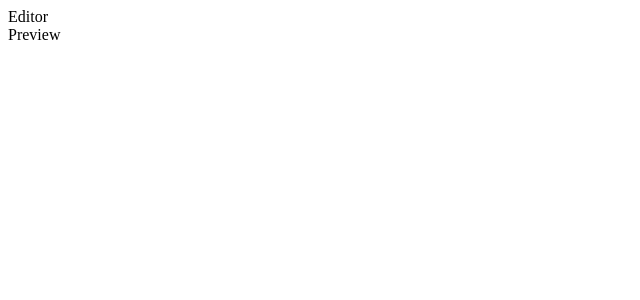
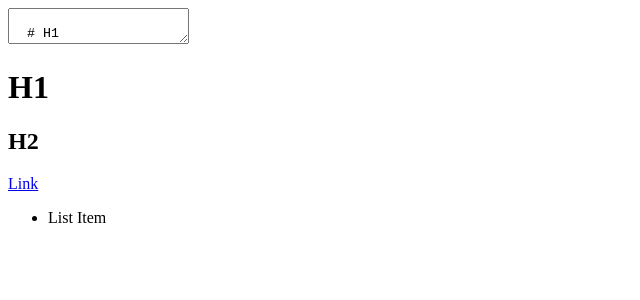
Before and after one commit to hagnerd/markdown-previewer, a React (Create React App) app: page / in a window 1280 px wide. Shown: the top 300 px of the page, without its empty margins (0-640 px from the left). Built offline with nearby package versions, Linux system fonts and the light colour scheme.

Commit message:
Refactor App to use specialty components

```diff
--- a/src/components/Editor/index.js
+++ b/src/components/Editor/index.js
@@ -0,0 +1,2 @@
+import Editor from './Editor';
+export default Editor;
--- a/src/components/Markdown/Markdown.js
+++ b/src/components/Markdown/Markdown.js
@@ -19,6 +19,7 @@ export default class Markdown extends React.Component {
 
   render() {
     const { rawMarkdown } = this.state;
-    return this.props.render({ rawMarkdown });
+    const { handleChange } = this;
+    return this.props.render({ rawMarkdown, handleChange });
   }
 }
--- a/src/components/Preview/index.js
+++ b/src/components/Preview/index.js
@@ -0,0 +1,2 @@
+import Preview from './Preview';
+export default Preview;
--- a/src/screens/App.js
+++ b/src/screens/App.js
@@ -1,15 +1,17 @@
-import React, { Component } from 'react';
+import React, { Component, Fragment } from 'react';
 import Markdown from '../components/Markdown';
+import Editor from '../components/Editor';
+import Preview from '../components/Preview';
 
 class App extends Component {
   render() {
     return (
       <Markdown
-        render={({ rawMarkdown }) => (
-          <React.Fragment>
-            <div id="editor">Editor</div>
-            <div id="preview">Preview</div>
-          </React.Fragment>
+        render={({ rawMarkdown, handleChange }) => (
+          <Fragment>
+            <Editor onChange={handleChange} textValue={rawMarkdown} />
+            <Preview rawMd={rawMarkdown} />
+          </Fragment>
         )}
       />
     );
```
Also changed, not shown: 1 other file (tests, documents, lock files or other folders).
